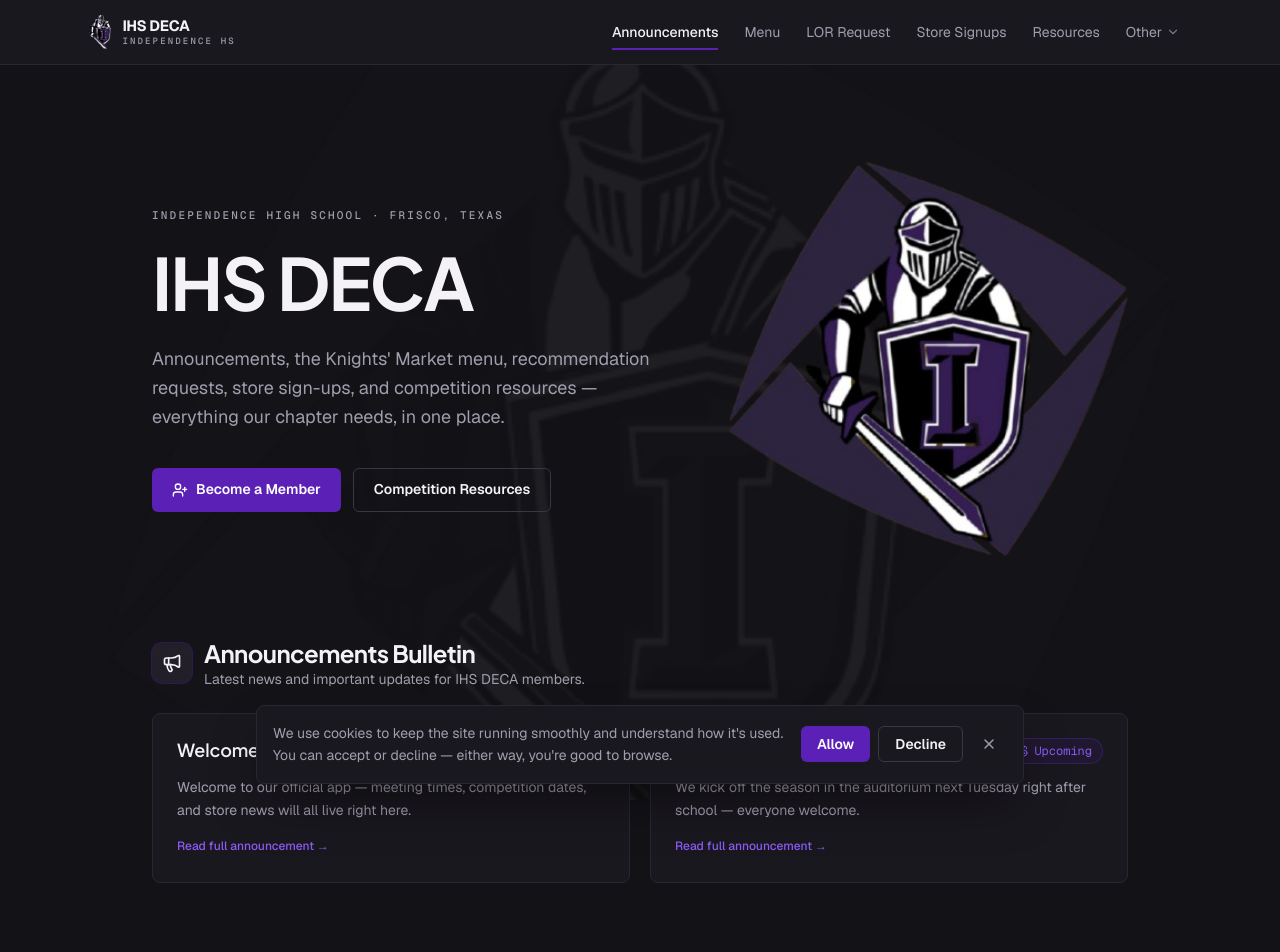
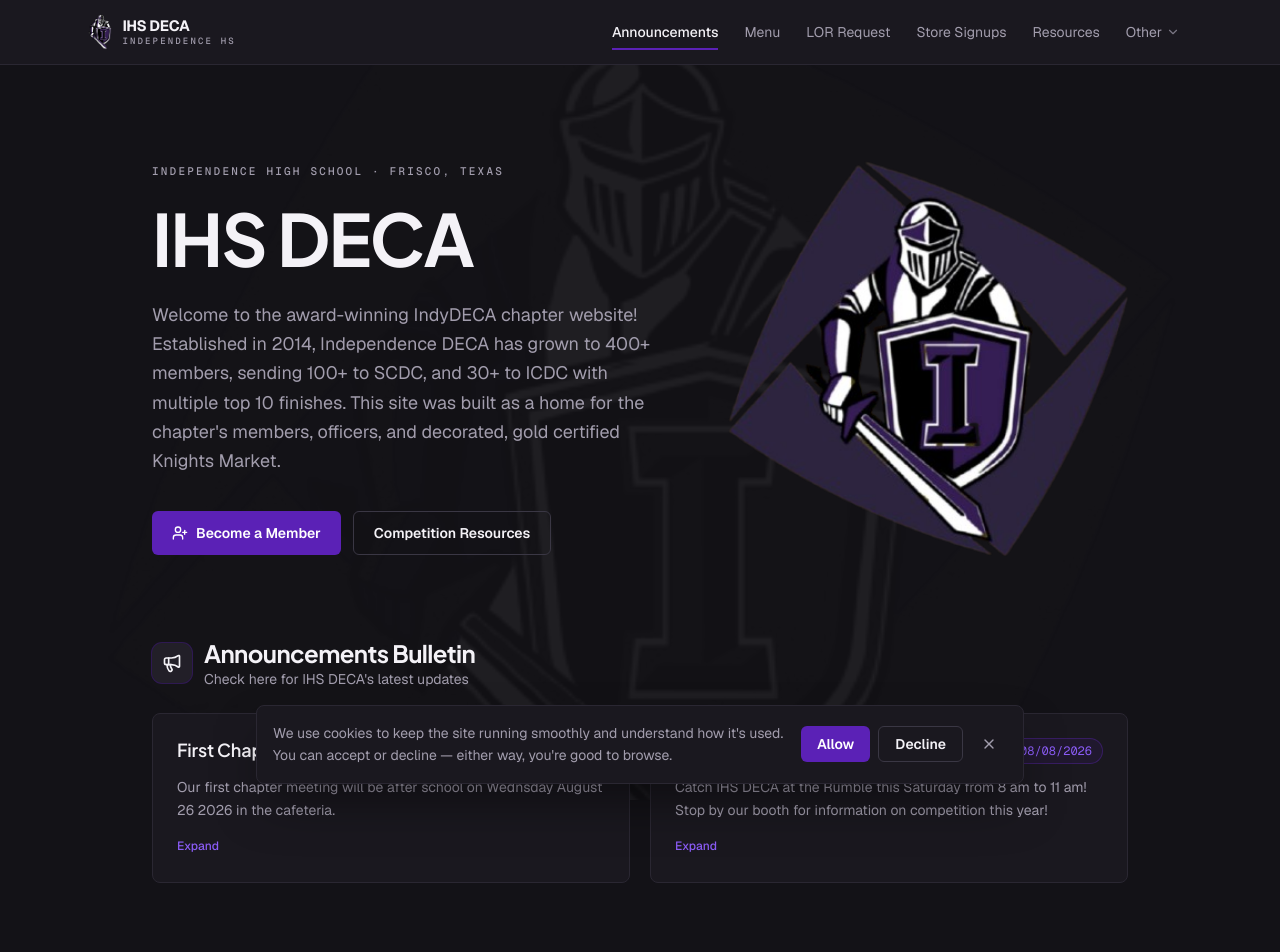
Before and after one commit to nxndan/ihs-deca-app, a Next.js app: page / in a window 1280 px wide. Shown: the top 952 px of the page. Built offline with nearby package versions, Linux system fonts and the light colour scheme.

Commit message:
3.1 Updated store signups & edited text

```diff
--- a/src/app/market/page.tsx
+++ b/src/app/market/page.tsx
@@ -299,12 +299,12 @@ export default async function MarketPage() {
           </span>
           <div>
             <h1 className="text-3xl font-bold tracking-tight text-white sm:text-4xl">
-              School Store Operations
+              The Knights Market Shifts
             </h1>
             <p className="mt-1 text-sm text-slate-400">
-              Three shifts a day at the Knights&apos; Market —{" "}
+              Sign up to volunteer at The Knights Market —{" "}
               <span className="text-slate-300">
-                {CAPACITY} volunteers + {MANAGER_CAPACITY} managers
+                {CAPACITY} volunteers + {MANAGER_CAPACITY} officers
               </span>{" "}
               per shift. Claim an open slot below.
             </p>
--- a/src/app/page.tsx
+++ b/src/app/page.tsx
@@ -5,29 +5,22 @@ import { MembershipButton } from "@/components/membership-button";
 const announcements: Announcement[] = [
   {
     id: 1,
-    title: "Welcome to IHS DECA!",
-    date: "August 2026",
+    title: "First Chapter Meeting",
+    date: "08/26/2026",
     summary:
-      "Welcome to our official app — meeting times, competition dates, and store news will all live right here.",
-    body: `Welcome to the official IHS DECA app!
-
-This is home base for the chapter this year. We'll post meeting reminders, competition registration deadlines, conference travel details, and school store updates here as they happen.
-
-Bookmark the page and check back often — the newest announcements always sit at the top. If you're new to DECA, introduce yourself at the next meeting and grab a member handbook.
-
-Let's make it a great season, Knights.`,
+      "Our first chapter meeting will be after school on Wednsday August 26 2026 in the cafeteria.",
+    body: `Our first chapter meeting will be after school on Wednsday August 26 2026 in the cafeteria.
+    Join us for general information on DECA, precomp, the school store, and much more!
+    Bring your friends, everyone is welcome. We can't wait to see you there!`,
   },
   {
     id: 2,
-    title: "First Chapter Meeting",
-    date: "Upcoming",
+    title: "The Rumble",
+    date: "08/08/2026",
     summary:
-      "We kick off the season in the auditorium next Tuesday right after school — everyone welcome.",
-    body: `Our first chapter meeting of the year is next Tuesday in the auditorium, right after the final bell.
-
-On the agenda: an overview of the competitive events, the conference calendar, officer introductions, and how the school store works this year. We'll also hand out membership forms and answer any questions about getting started.
-
-No experience needed and no commitment required to come check it out — bring a friend. Snacks will be provided.`,
+      "Catch IHS DECA at the Rumble this Saturday from 8 am to 11 am! Stop by our booth for information on competition this year!",
+    body: `Catch IHS DECA at the Rumble this Saturday from 8 am to 11 am! Stop by our booth for information on competition this year,
+    some cold drinks from the Knights Market, and a fun game of cornhole for a chance to win a free IHS DECA t-shirt!`,
   },
 ];
 
@@ -44,9 +37,10 @@ export default function Home() {
           </h1>
 
           <p className="mt-6 max-w-xl text-lg leading-relaxed text-muted-foreground">
-            Announcements, the Knights&apos; Market menu, recommendation
-            requests, store sign-ups, and competition resources — everything our
-            chapter needs, in one place.
+            Welcome to the award-winning IndyDECA chapter website! Established in 2014,
+            Independence DECA has grown to 400+ members, sending 100+ to SCDC, and 30+ to ICDC
+            with multiple top 10 finishes. This site was built as a home for the chapter's members,
+            officers, and decorated, gold certified Knights Market.
           </p>
 
           <div className="mt-9 flex flex-wrap items-center gap-3">
--- a/src/components/announcements.tsx
+++ b/src/components/announcements.tsx
@@ -27,7 +27,7 @@ export function Announcements({ items }: { items: Announcement[] }) {
             Announcements Bulletin
           </h2>
           <p className="text-sm text-muted-foreground">
-            Latest news and important updates for IHS DECA members.
+            Check here for IHS DECA's latest updates
           </p>
         </div>
       </header>
@@ -52,7 +52,7 @@ export function Announcements({ items }: { items: Announcement[] }) {
               {item.summary}
             </p>
             <span className="mt-4 inline-flex items-center gap-1 text-xs font-medium text-violet-glow">
-              Read full announcement →
+              Expand
             </span>
           </TiltCard>
         ))}
--- a/src/components/footer.tsx
+++ b/src/components/footer.tsx
@@ -56,7 +56,7 @@ export function Footer() {
                 </span>
               </div>
               <p className="mt-4 max-w-xs text-sm leading-relaxed text-muted-foreground">
-                Independence High School DECA — preparing emerging leaders and
+                preparing emerging leaders and
                 entrepreneurs in marketing, finance, hospitality, and management.
               </p>
 
@@ -119,7 +119,7 @@ export function Footer() {
           {/* Copyright bar */}
           <div className="mt-10 flex flex-col items-center justify-between gap-3 border-t border-white/10 pt-6 text-xs text-muted-foreground sm:flex-row">
             <p>© {year} Independence High School DECA. All rights reserved.</p>
-            <p>Nandan Ramaswamy github.com/nxndan</p>
+            <p>Follow @ihsknightsdeca on Instagram</p>
           </div>
         </div>
       </div>
--- a/src/data/store-config.json
+++ b/src/data/store-config.json
@@ -1,5 +1,5 @@
 {
-  "reset": false,
+  "reset": true,
   "capacity": 2,
   "managerCapacity": 2,
   "managerPassword": "knightsmarket",
@@ -9,10 +9,10 @@
     { "id": "afternoon", "label": "Afternoon", "time": "4:35 – 5:00 PM" }
   ],
   "closed": {
-    "Monday": { "morning": false, "advisory": false, "afternoon": false },
-    "Tuesday": { "morning": false, "advisory": false, "afternoon": false },
-    "Wednesday": { "morning": false, "advisory": false, "afternoon": false },
-    "Thursday": { "morning": false, "advisory": false, "afternoon": false },
-    "Friday": { "morning": false, "advisory": false, "afternoon": true }
+    "Monday": { "morning": false, "advisory": true, "afternoon": false },
+    "Tuesday": { "morning": false, "advisory": true, "afternoon": false },
+    "Wednesday": { "morning": false, "advisory": true, "afternoon": false },
+    "Thursday": { "morning": false, "advisory": true, "afternoon": false },
+    "Friday": { "morning": false, "advisory": true, "afternoon": true }
   }
 }
```
